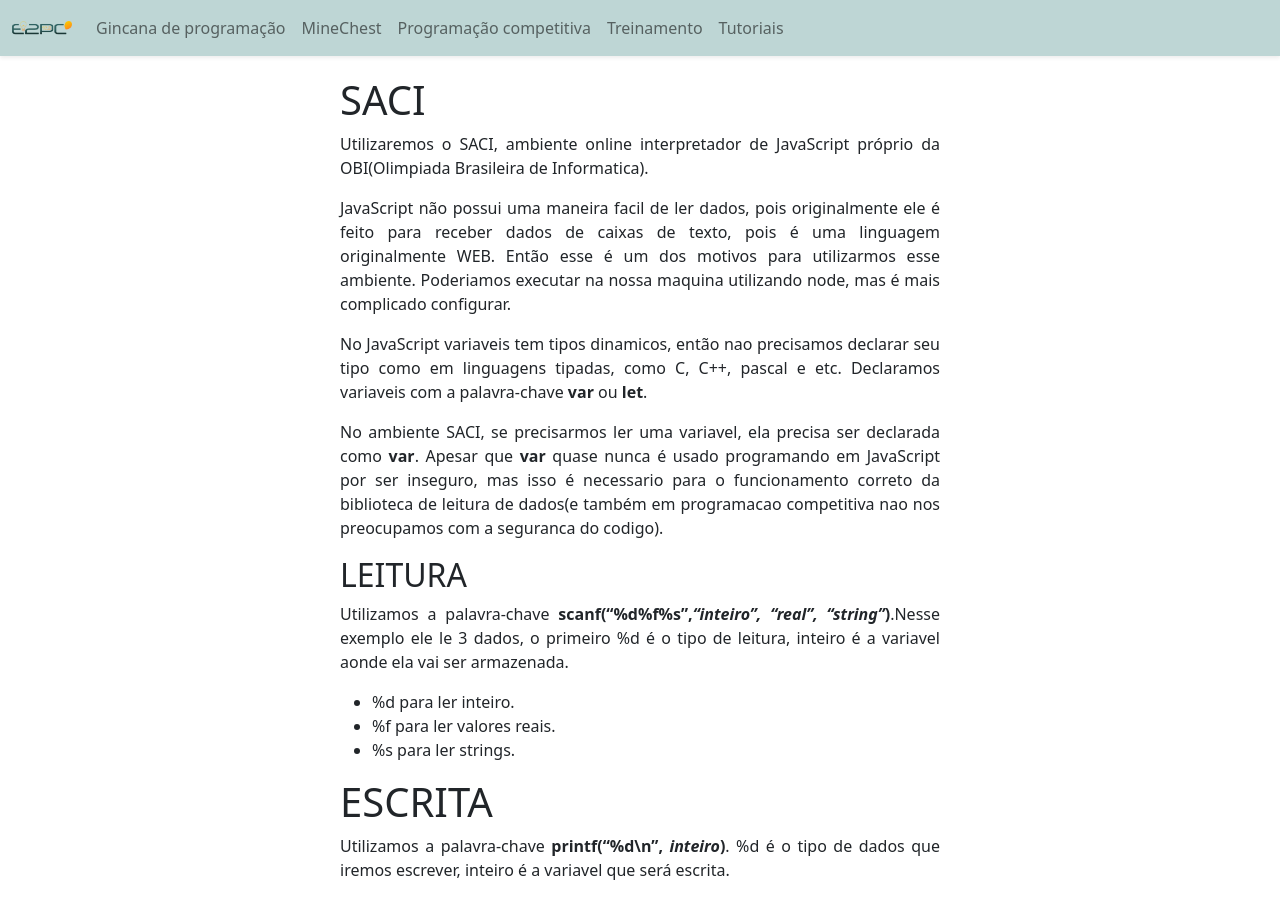
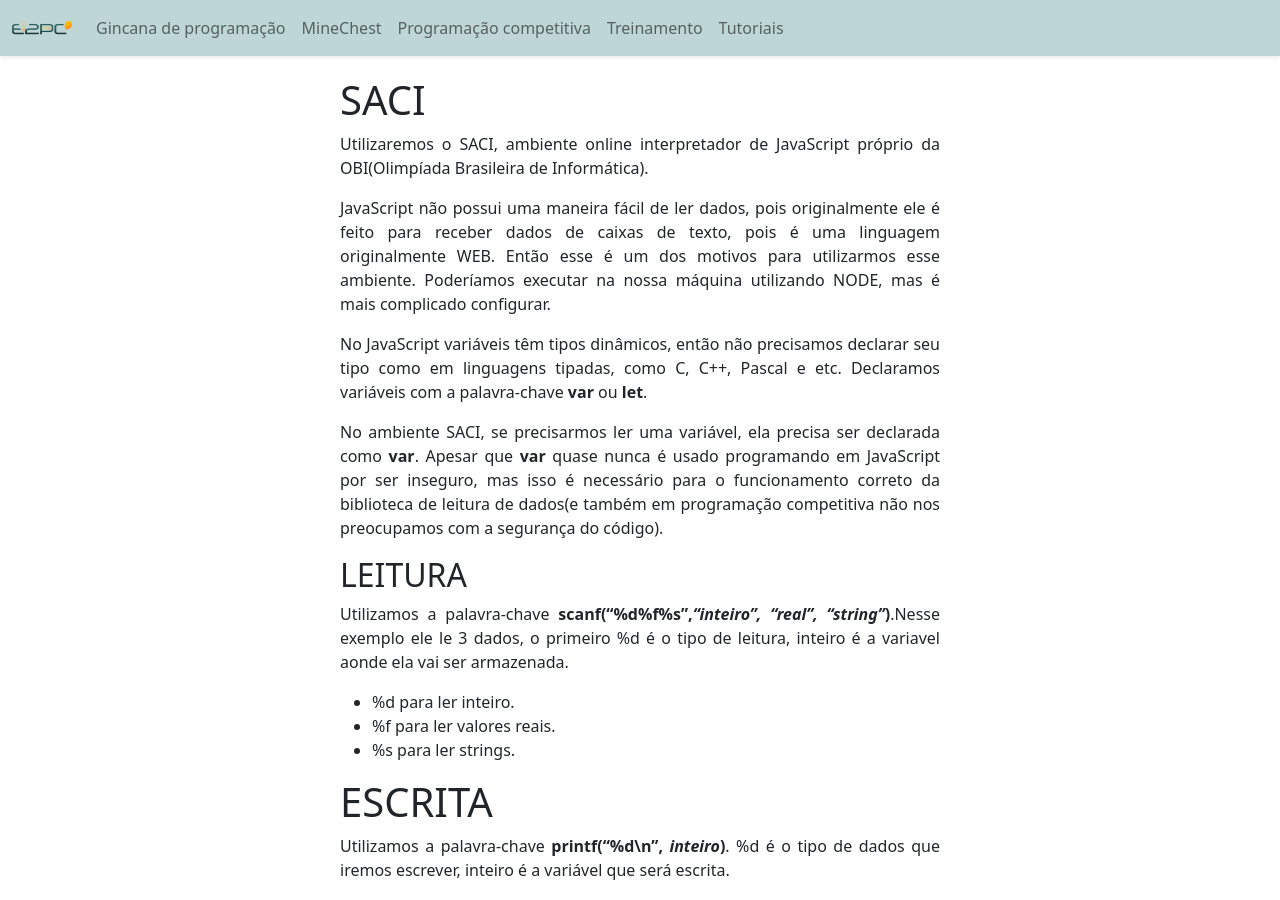
Before and after one commit to E2PC/ProjectPage, a Jekyll site: the page built from tutoriais/saci.md, in a window 1280 px wide and 900 px high. Built offline with Jekyll 4.4.1, drawn with Linux system fonts in a browser that asks for light colours; nearby versions of some CDN libraries.

Commit message:
tutorialJS

```diff
--- a/tutoriais/saci.md
+++ b/tutoriais/saci.md
@@ -5,16 +5,17 @@ filename: saci
 button: Executando JS para a OBI(Ambiente SACI)
 type: tutorial
 ---
+
 # SACI
 
-Utilizaremos o SACI, ambiente online interpretador de JavaScript próprio da OBI(Olimpiada Brasileira de Informatica).
+Utilizaremos o SACI, ambiente online interpretador de JavaScript próprio da OBI(Olimpíada Brasileira de Informática).
 
-JavaScript não possui uma maneira facil de ler dados, pois originalmente ele é feito para receber dados de caixas de texto, pois é uma linguagem originalmente WEB.
-Então esse é um dos motivos para utilizarmos esse ambiente. Poderiamos executar na nossa maquina utilizando node, mas é mais complicado configurar.
+JavaScript não possui uma maneira fácil de ler dados, pois originalmente ele é feito para receber dados de caixas de texto, pois é uma linguagem originalmente WEB.
+Então esse é um dos motivos para utilizarmos esse ambiente. Poderíamos executar na nossa máquina utilizando NODE, mas é mais complicado configurar.
 
-No JavaScript variaveis tem tipos dinamicos, então nao precisamos declarar seu tipo como em linguagens tipadas, como C, C++, pascal e etc. Declaramos variaveis com a palavra-chave **var** ou **let**.
+No JavaScript variáveis têm tipos dinâmicos, então não precisamos declarar seu tipo como em linguagens tipadas, como C, C++, Pascal e etc. Declaramos variáveis com a palavra-chave **var** ou **let**.
 
-No ambiente SACI, se precisarmos ler uma variavel, ela precisa ser declarada como **var**. Apesar que **var** quase nunca é usado programando em JavaScript por ser inseguro, mas isso é necessario para o funcionamento correto da biblioteca de leitura de dados(e também em programacao competitiva nao nos preocupamos com a seguranca do codigo).
+No ambiente SACI, se precisarmos ler uma variável, ela precisa ser declarada como **var**. Apesar que **var** quase nunca é usado programando em JavaScript por ser inseguro, mas isso é necessário para o funcionamento correto da biblioteca de leitura de dados(e também em programação competitiva não nos preocupamos com a segurança do código).
 
 ## LEITURA
 Utilizamos a palavra-chave **scanf("%d%f%s",*"inteiro", "real", "string"*)**.Nesse exemplo ele le 3 dados, o primeiro %d é o tipo de leitura, inteiro é a variavel aonde ela vai ser armazenada.
@@ -23,7 +24,8 @@ Utilizamos a palavra-chave **scanf("%d%f%s",*"inteiro", "real", "string"*)**.Nes
 - %s para ler strings.
 
 # ESCRITA
-Utilizamos a palavra-chave **printf("%d\n", *inteiro*)**. %d é o tipo de dados que iremos escrever, inteiro é a variavel que será escrita.
+Utilizamos a palavra-chave **printf("%d\n", *inteiro*)**. %d é o tipo de dados que iremos escrever, inteiro é a variável que será escrita.
+
 
 ## Exemplo
 <img src="../assets/images/tutoriais/saci/saci.png" style="width:620px;">
```
